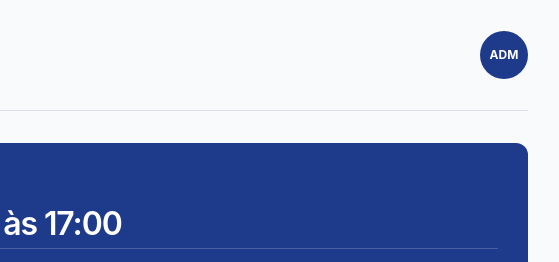
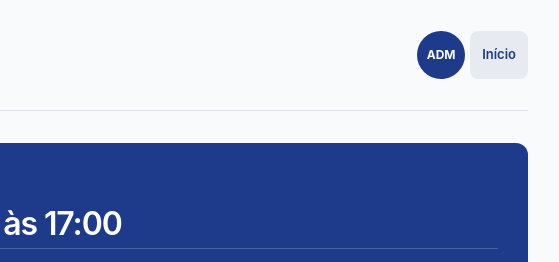
Before and after one commit to fabriciorodriguesporto/acolitossf, a plain HTML site: page index.html in a window 1280 px wide. Shown: the top 262 px of the page, 572-1131 px from the left. Drawn offline with Linux system fonts and the light colour scheme.

Commit message:
Update README and enhance navigation button styles in index.html

```diff
--- a/index.html
+++ b/index.html
@@ -78,6 +78,7 @@
       font-size: 12px;
       font-weight: 700;
     }
+    .nav button[data-page="home"] { width: auto; min-width: 48px; padding: 0 12px; border-radius: 8px; font-size: 13px; }
     .nav button[aria-current="page"] { color: var(--primary); background: var(--primary-soft); font-weight: 600; }
 
     main { padding: 32px 0 64px; }
@@ -302,6 +303,7 @@
       </div>
       <nav class="nav" aria-label="Navegação principal">
         <button type="button" data-page="admin" aria-label="Administrador" title="Administrador">ADM</button>
+        <button type="button" data-page="home" aria-label="Início" title="Início" hidden>Início</button>
       </nav>
     </header>
     <main id="app" tabindex="-1"></main>
@@ -738,6 +740,7 @@
 
       function render() {
         navButtons.forEach(button => {
+          button.hidden = button.dataset.page === "home" && currentPage !== "admin";
           if (button.dataset.page === currentPage) button.setAttribute("aria-current", "page");
           else button.removeAttribute("aria-current");
         });
```
Also changed, not shown: README.md (added).
